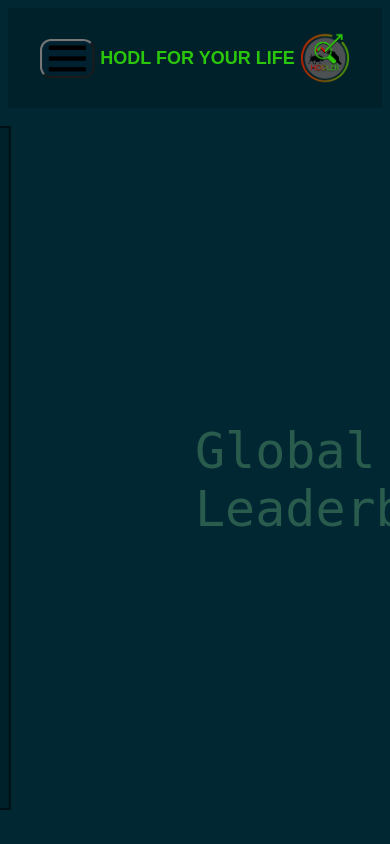
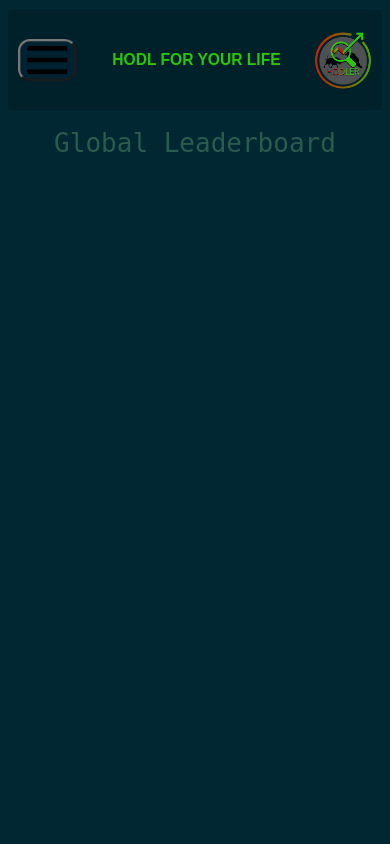
Before and after one commit to martiscafilip/Stock-Simulator, a PHP site: page /app/views/leaderBoard.php in a window 390 px wide. Run offline with PHP 8.4, Linux system fonts and the light colour scheme; data that the repository does not hold is empty.

Commit message:
update leaderBoard responsive

```diff
--- a/Stock-Simulator/public/leaderBoard-style.css
+++ b/Stock-Simulator/public/leaderBoard-style.css
@@ -139,3 +139,109 @@ body > div {
 .green_color{
     color:green;
 }
+
+@media screen and (max-width: 1025px){
+    .menu-button {
+        width: 10vw;
+    }
+
+    .slogan{
+        width: 40vw;
+        font-size: 3vw;
+    }
+
+    .logo {
+        width: 10vw;
+    }
+
+    .menu-nav{
+        transform: translateX(-150%);
+
+    }
+    .is--open{
+        transform: translateX(-15%);
+    }
+
+    .ranking_pool{
+        margin-top: 610px;
+        margin-right: 0px;
+        transform: scale(2);
+    }
+    .fixed{
+        /* top: 15vh; */
+        /* left:10vw; */
+        font-size:200%;
+        position: inherit;
+        transform: scale(2);
+        padding-top: 20px;
+    }
+    body > div{
+        flex-direction: column-reverse;
+    }
+    .menu-nav > a{
+        margin-left: 0px;
+        font-size: 4vw;
+    }
+    header {
+        padding-left: 10px;
+        padding-right: 10px;
+        z-index: 1;
+    }
+    .slogan{
+        padding-left: 10px;
+    }
+
+}
+
+@media screen and (max-width: 750px){
+
+    .menu-button {
+        width: 15vw;
+    }
+
+    .slogan{
+        width: 45vw;
+        font-size: 4vw;
+    }
+
+    .logo {
+        width: 15vw;
+    }
+
+    .menu-nav{
+        transform: translateX(-150%);
+
+    }
+
+    .is--open{
+        transform: translateX(-15%);
+    }
+
+    .ranking_pool{
+        margin-top: 0px;
+        margin-right: 0px;
+        transform: scale(1);
+    }
+    .fixed{
+        /* top: 15vh; */
+        /* left:10vw; */
+        font-size:200%;
+        position: inherit;
+        transform: scale(1);
+    }
+    body > div{
+        flex-direction: column-reverse;
+    }
+    .menu-nav > a{
+        margin-left: 0px;
+    }
+    header {
+        padding-left: 10px;
+        padding-right: 10px;
+        z-index: 1;
+    }
+    .slogan{
+        padding-left: 10px;
+    }
+
+}
```
